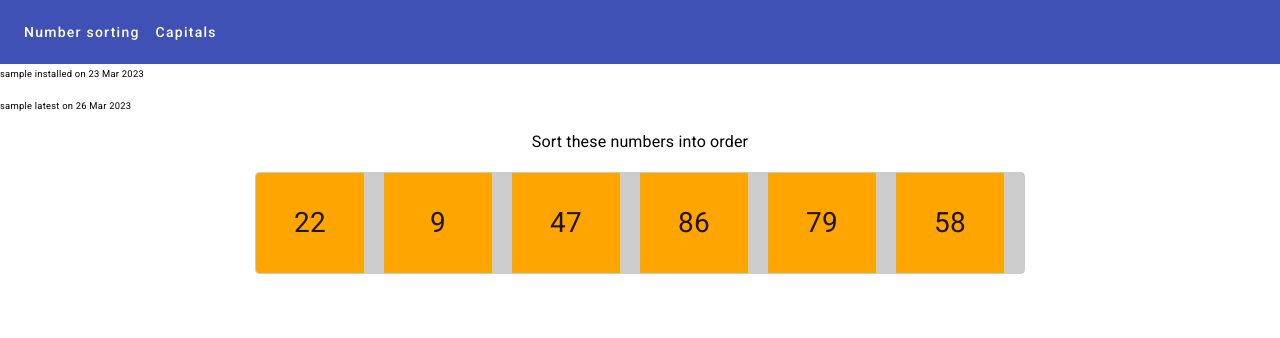
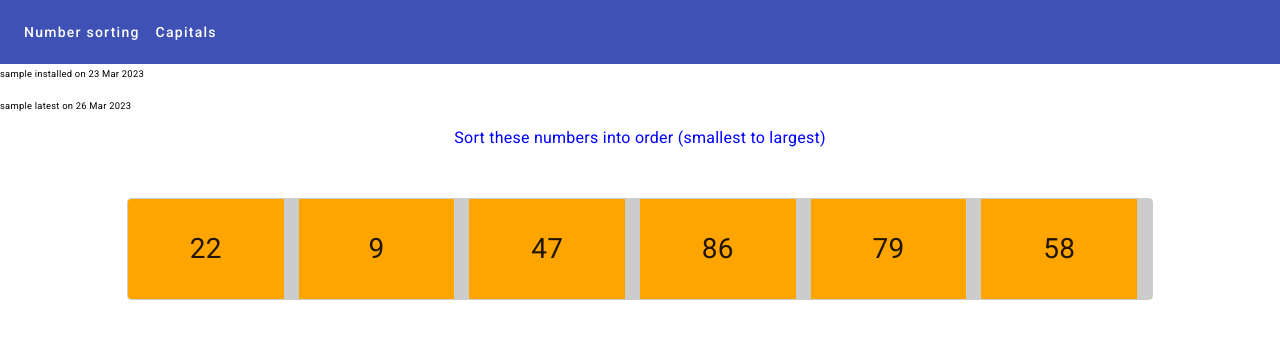
Before and after one commit to kenscoles/sample, an Angular app: page /sorting in a window 1280 px wide. Shown: the top 338 px of the page. Built offline with nearby package versions, Linux system fonts and the light colour scheme.

Commit message:
sorting rev1

```diff
--- a/src/app/capitals/capitals.component.html
+++ b/src/app/capitals/capitals.component.html
@@ -1 +1 @@
-<p>capitals works!</p>
+<h2>capitals game coming soon!</h2>
--- a/src/app/sorting/sorting.component.css
+++ b/src/app/sorting/sorting.component.css
@@ -1,19 +1,21 @@
 .instruction {
     text-align: center;
+    font-size: medium;
+    color: blue;
+    margin-bottom: 50px;
 }
 .centre {
     display: flex;
     justify-content: center;
+    margin-top: 100px;
 }
 .example-list {
-    width: 60%;
-    max-width: 60%;
+    width: 80%;
+    max-width: 80%;
     border: solid 1px #ccc;
     min-height: 100px;
     display: flex;
     margin:auto;
-
-
     flex-direction: row;
     background: white;
     border-radius: 4px;
@@ -22,7 +24,7 @@
 
   .example-box {
     padding: 20px 10px;
-    border-right: solid 20px #ccc;
+    border-right: solid 15px #ccc;
     color: rgba(0, 0, 0, 0.87);
     display: flex;
     flex-direction: row;
--- a/src/app/sorting/sorting.component.html
+++ b/src/app/sorting/sorting.component.html
@@ -1,11 +1,19 @@
-<h3 class="instruction">Sort these numbers into order</h3>
+<div class="instruction">
+    <ng-template [ngIf]="!correctOrder" [ngIfElse]="elseBlock">
+        Sort these numbers into order (smallest to largest)
+      </ng-template>
+      <ng-template #elseBlock>
+        Well done!
+      </ng-template>
+</div>
 
 <div cdkDropList cdkDropListOrientation="horizontal" class="example-list" (cdkDropListDropped)="drop($event)">
     <div class="example-box" [style.background-color]="correctOrder ? 'green' : 'orange'"
         *ngFor="let number of original" cdkDrag>{{number}}</div>
 
     <br>
-    <div class="centre" *ngIf="correctOrder">
-        <button mat-raised-button color="warn" (click)="play()">Play</button>
-    </div>
+
 </div>
+<div class="centre" *ngIf="correctOrder">
+    <button mat-raised-button color="warn" (click)="play()">Try again</button>
+</div>
```
